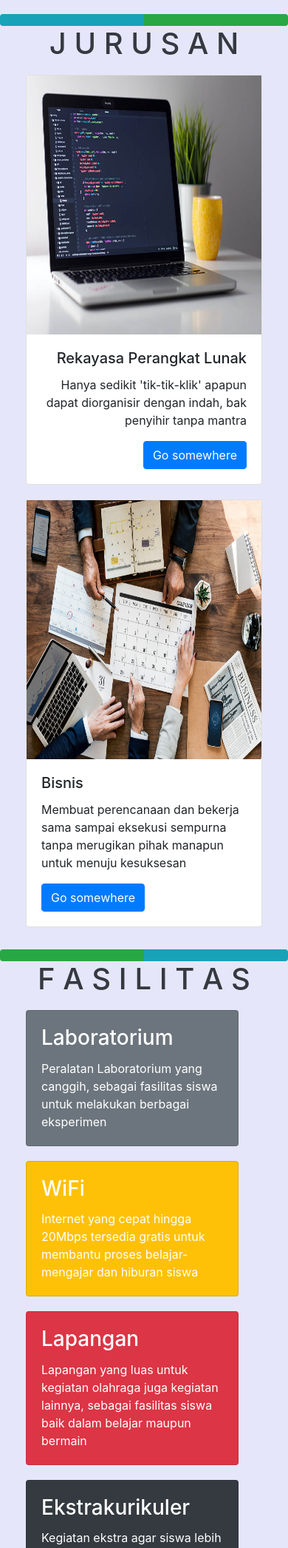
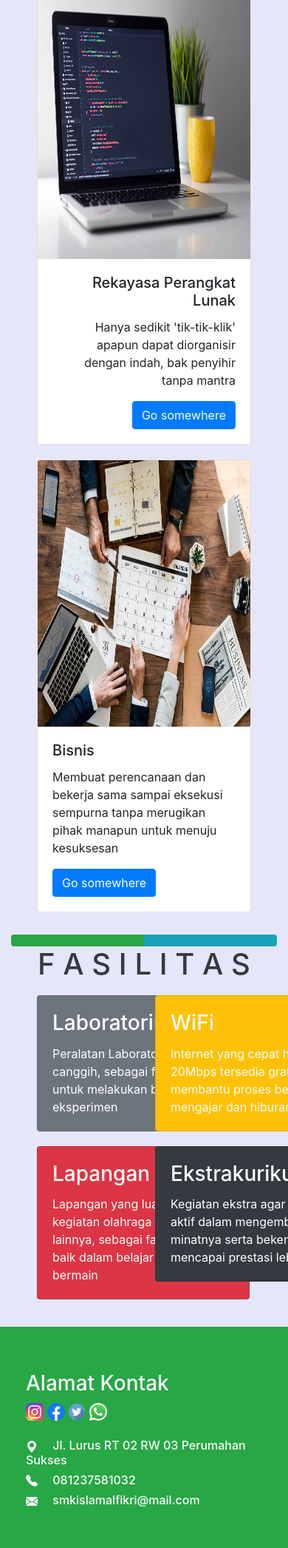
Before and after one commit to rickorinaldy/smkislamalfikri_website, a Django app: page / in a window 390 px wide; the page is wider, and only the part inside the window is pictured. Shown: the part 1117-3209 px from the top of that part at 74% size. Run offline with Django 3.2, Linux system fonts and the light colour scheme; some libraries are stand-ins or nearby versions.

Commit message:
Upgrade Mobile Responsiveness

```diff
--- a/smkislamalfikri_website/settings.py
+++ b/smkislamalfikri_website/settings.py
@@ -26,7 +26,7 @@
 # SECURITY WARNING: don't run with debug turned on in production!
 DEBUG = True
 
-ALLOWED_HOSTS = ['smkislamalfikri.herokuapp.com', '127.0.0.1']
+ALLOWED_HOSTS = ['smkislamalfikri.herokuapp.com', '127.0.0.1','localhost']
 
 
 # Application definition
--- a/templates/base.html
+++ b/templates/base.html
@@ -2,6 +2,7 @@
 <!DOCTYPE html>
 <html>
   <head>
+    <meta name="viewport" content="width=device-width, initial-scale=1">
     <title>
       {% block judul %}
 
@@ -14,25 +15,25 @@
     {% endblock %}
   </head>
   <body style="background-color:#E6E6FA;">
-    <nav class="navbar navbar-expand-lg navbar-dark bg-info fixed-top">
+    <nav class="navbar navbar-expand-md navbar-dark bg-info fixed-top">
       <button class="navbar-toggler" type="button" data-toggle="collapse" data-target="#navbarSupportedContent" aria-controls="navbarSupportedContent" aria-expanded="false" aria-label="Toggle navigation">
         <span class="navbar-toggler-icon"></span>
       </button>
       <div class="collapse navbar-collapse col" id="navbarSupportedContent">
         <ul class="navbar-nav mr-auto">
-          <li class="nav-item active">
+          <li class="nav-item active d-md-block d-sm-block">
             <a class="nav-link" href="#">Beranda</a>
           </li>
-          <li class="nav-item">
+          <li class="nav-item d-md-block d-sm-block">
             <a class="nav-link" href="#">Jurusan</a>
           </li>
-          <li class="nav-item">
+          <li class="nav-item d-md-block d-sm-block">
             <a class="nav-link" href="#">Fasilitas</a>
           </li>
-          <li class="nav-item">
+          <li class="nav-item d-md-block d-sm-block">
             <a class="nav-link" href="#">Dokumentasi</a>
           </li>
-          <li class="nav-item dropdown">
+          <li class="nav-item dropdown d-md-block d-sm-block">
             <a class="nav-link dropdown-toggle" href="#" id="navbarDropdown" role="button" data-toggle="dropdown" aria-haspopup="true" aria-expanded="false">
               Tentang Kami
             </a>
@@ -46,7 +47,7 @@
       <div class="col">
         <a class="navbar-brand" href="#">SMK Islam Al-Fikri</a>
       </div>
-      <div class="col-2">
+      <div class="col-md-2 col-3">
         <a href="#">
           <img src="{% static 'ikon\instagram.png' %}" style="width:24px; height:24px">
         </a>
@@ -64,6 +65,53 @@
     {% block isi %}
 
     {% endblock %}
+    <div class="bg-success" style="margin-top:27px">
+      <div class="row" style="margin-left:20px;margin-right:20px">
+        <div class="col-md-5 offset-md-1 text-light" style="margin-top:60px">
+          <h3>Alamat Kontak</h3>
+          <a href="#">
+            <img src="{% static 'ikon\instagram.png' %}" style="width:24px; height:24px">
+          </a>
+          <a href="#">
+            <img src="{% static 'ikon\facebook.png' %}" style="width:24px; height:24px">
+          </a>
+          <a href="#">
+            <img src="{% static 'ikon\twitter.png' %}" style="width:24px; height:24px">
+          </a>
+          <a href="#">
+            <img src="{% static 'ikon\whatsapp.png' %}" style="width:24px; height:24px">
+          </a>
+          <br><br>
+          <h6>
+            <svg xmlns="http://www.w3.org/2000/svg" width="16" height="16" fill="currentColor" class="bi bi-geo-alt-fill" viewBox="0 0 16 16">
+              <path d="M8 16s6-5.686 6-10A6 6 0 0 0 2 6c0 4.314 6 10 6 10zm0-7a3 3 0 1 1 0-6 3 3 0 0 1 0 6z"/>
+            </svg>
+            &emsp;Jl. Lurus RT 02 RW 03 Perumahan Sukses
+          </h6>
+          <h6>
+            <svg xmlns="http://www.w3.org/2000/svg" width="16" height="16" fill="currentColor" class="bi bi-telephone-fill" viewBox="0 0 16 16">
+              <path fill-rule="evenodd" d="M1.885.511a1.745 1.745 0 0 1 2.61.163L6.29 2.98c.329.423.445.974.315 1.494l-.547 2.19a.678.678 0 0 0 .178.643l2.457 2.457a.678.678 0 0 0 .644.178l2.189-.547a1.745 1.745 0 0 1 1.494.315l2.306 1.794c.829.645.905 1.87.163 2.611l-1.034 1.034c-.74.74-1.846 1.065-2.877.702a18.634 18.634 0 0 1-7.01-4.42 18.634 18.634 0 0 1-4.42-7.009c-.362-1.03-.037-2.137.703-2.877L1.885.511z"/>
+            </svg>
+            &emsp;081237581032
+          </h6>
+          <h6>
+            <svg xmlns="http://www.w3.org/2000/svg" width="16" height="16" fill="currentColor" class="bi bi-envelope-fill" viewBox="0 0 16 16">
+              <path d="M.05 3.555A2 2 0 0 1 2 2h12a2 2 0 0 1 1.95 1.555L8 8.414.05 3.555zM0 4.697v7.104l5.803-3.558L0 4.697zM6.761 8.83l-6.57 4.027A2 2 0 0 0 2 14h12a2 2 0 0 0 1.808-1.144l-6.57-4.027L8 9.586l-1.239-.757zm3.436-.586L16 11.801V4.697l-5.803 3.546z"/>
+            </svg>
+            &emsp;smkislamalfikri@mail.com
+          </h6>
+        </div>
+        <div class="col-md-6" style="margin-top:50px;margin-bottom:50px">
+          <iframe src="https://www.google.com/maps/embed?pb=!1m18!1m12!1m3!1d8391.21544192856!2d106.54360178845867!3d-6.994399770153454!2m3!1f0!2f0!3f0!3m2!1i1024!2i768!4f13.1!3m3!1m2!1s0x0%3A0x0!2zNsKwNTknNDQuNCJTIDEwNsKwMzInNDAuNCJF!5e0!3m2!1sen!2sid!4v1612872182731!5m2!1sen!2sid" width="400" height="200" frameborder="0" style="border:0;" allowfullscreen="" aria-hidden="false" tabindex="0"></iframe>
+        </div>
+      </div>
+    </div>
+
+    <footer class="footer bg-dark">
+      <div class="container text-center text-white">
+        copyright © 2021 - ricko rinaldy
+      </div>
+    </footer>
     <script src="https://code.jquery.com/jquery-3.3.1.slim.min.js" integrity="sha384-q8i/X+965DzO0rT7abK41JStQIAqVgRVzpbzo5smXKp4YfRvH+8abtTE1Pi6jizo" crossorigin="anonymous"></script>
     <script src="https://cdnjs.cloudflare.com/ajax/libs/popper.js/1.14.3/umd/popper.min.js" integrity="sha384-ZMP7rVo3mIykV+2+9J3UJ46jBk0WLaUAdn689aCwoqbBJiSnjAK/l8WvCWPIPm49" crossorigin="anonymous"></script>
     <script src="https://stackpath.bootstrapcdn.com/bootstrap/4.1.3/js/bootstrap.min.js" integrity="sha384-ChfqqxuZUCnJSK3+MXmPNIyE6ZbWh2IMqE241rYiqJxyMiZ6OW/JmZQ5stwEULTy" crossorigin="anonymous"></script>
--- a/templates/home.html
+++ b/templates/home.html
@@ -7,12 +7,10 @@
 
 {% block isi %}
 
-<div class="fluid_container">
-
 <div id="carouselExampleCaptions" class="carousel slide" data-bs-ride="carousel">
   <div class="carousel-inner">
-      <div class="carousel-item active" style="width:100%;height:512px;overflow:hidden">
-        <img src="{% static 'gambar\sekolahan depan.jpg' %}" style="margin-top:-125px">
+    <div class="carousel-item active" style="height:600px">
+      <img src="{% static 'gambar\sekolahan depan.jpg' %}" style="background-size:cover;background-position:center;overflow:hidden">
       <div class="carousel-caption d-md-block">
         <p>
           Lorem ipsum dolor sit amet, consectetur adipisicing elit, sed do eiusmod tempor incididunt ut labore et dolore magna aliqua. Ut enim ad minim veniam, quis nostrud exercitation ullamco laboris nisi ut aliquip ex ea commodo consequat. Duis aute irure dolor in reprehenderit in voluptate velit esse cillum dolore eu fugiat nulla pariatur. Excepteur sint occaecat cupidatat non proident, sunt in culpa qui officia deserunt mollit anim id est laborum.
@@ -21,13 +19,13 @@
     </div>
   </div>
 </div>
-
+<div class="container-fluid">
   <div class="d-flex justify-content-center align-items-center">
     <h1>SMK ISLAM AL-FIKRI</h1>
   </div>
 
   <div class="d-flex justify-content-center align-items-center">
-    <iframe width="65%" height="500px" src="https://www.youtube.com/embed/8LPI838IsWM" frameborder="0" allow="accelerometer; autoplay; clipboard-write; encrypted-media; gyroscope; picture-in-picture" allowfullscreen></iframe>
+    <iframe width="600px" height="300px" src="https://www.youtube.com/embed/8LPI838IsWM" frameborder="0" allow="accelerometer; autoplay; clipboard-write; encrypted-media; gyroscope; picture-in-picture" allowfullscreen></iframe>
   </div>
 
   <div class="progress" style="margin-top:20px">
@@ -42,7 +40,7 @@
   <div class="row" style="margin-left:20px;margin-right:20px">
     <div class="col-md" style="margin-bottom:10px;margin-top:10px">
       <div class="card text-right">
-        <img class="img-fluid" src="{% static 'gambar\komputer.jpg' %}" class="card-img-top" style="height:350px;overflow:hidden">
+        <img src="{% static 'gambar\komputer.jpg' %}" class="card-img-top" style="height:360px;overflow:hidden">
         <div class="card-body">
           <h5 class="card-title">Rekayasa Perangkat Lunak</h5>
           <p class="card-text">
@@ -52,9 +50,9 @@
         </div>
       </div>
     </div>
-    <div class="col-md">
-      <div class="card text-left" style="margin-top:10px;margin-bottom:10px">
-        <img class="img-fluid" src="{% static 'gambar\bisnis.jpg' %}" class="card-img-top" style="height:350px;overflow:hidden">
+    <div class="col-md" style="margin-top:10px;margin-bottom:10px">
+      <div class="card text-left">
+        <img src="{% static 'gambar\bisnis.jpg' %}" class="card-img-top" style="height:360px;overflow:hidden">
         <div class="card-body">
           <h5 class="card-title">Bisnis</h5>
           <p class="card-text">
@@ -76,7 +74,7 @@
   </div>
 
   <div class="row" style="margin-left:20px;margin-right:20px">
-    <div class="col-md-3 col-sm-6">
+    <div class="col-md-3 col-6">
       <div class="card text-white bg-secondary" style="width: 18rem;margin-top:10px;margin-bottom:10px">
         <div class="card-body">
           <h3 class="card-title">Laboratorium</h3>
@@ -86,7 +84,7 @@
         </div>
       </div>
     </div>
-    <div class="col-md-3 col-sm-6">
+    <div class="col-md-3 col-6">
       <div class="card text-white bg-warning" style="width: 18rem;margin-top:10px;margin-bottom:10px">
         <div class="card-body">
           <h3 class="card-title">WiFi</h3>
@@ -96,7 +94,7 @@
         </div>
       </div>
     </div>
-    <div class="col-md-3 col-sm-6">
+    <div class="col-md-3 col-6">
       <div class="card text-white bg-danger" style="width: 18rem;margin-top:10px;margin-bottom:10px">
         <div class="card-body">
           <h3 class="card-title">Lapangan</h3>
@@ -106,7 +104,7 @@
         </div>
       </div>
     </div>
-    <div class="col-md-3 col-sm-6">
+    <div class="col-md-3 col-6">
       <div class="card text-white bg-dark" style="width: 18rem;margin-top:10px;margin-bottom:10px">
         <div class="card-body">
           <h3 class="card-title">Ekstrakurikuler</h3>
```
Also changed, not shown: other parts of templates/home.html (+0 -35 lines). Lines whose indentation alone changed are shown as unchanged.
